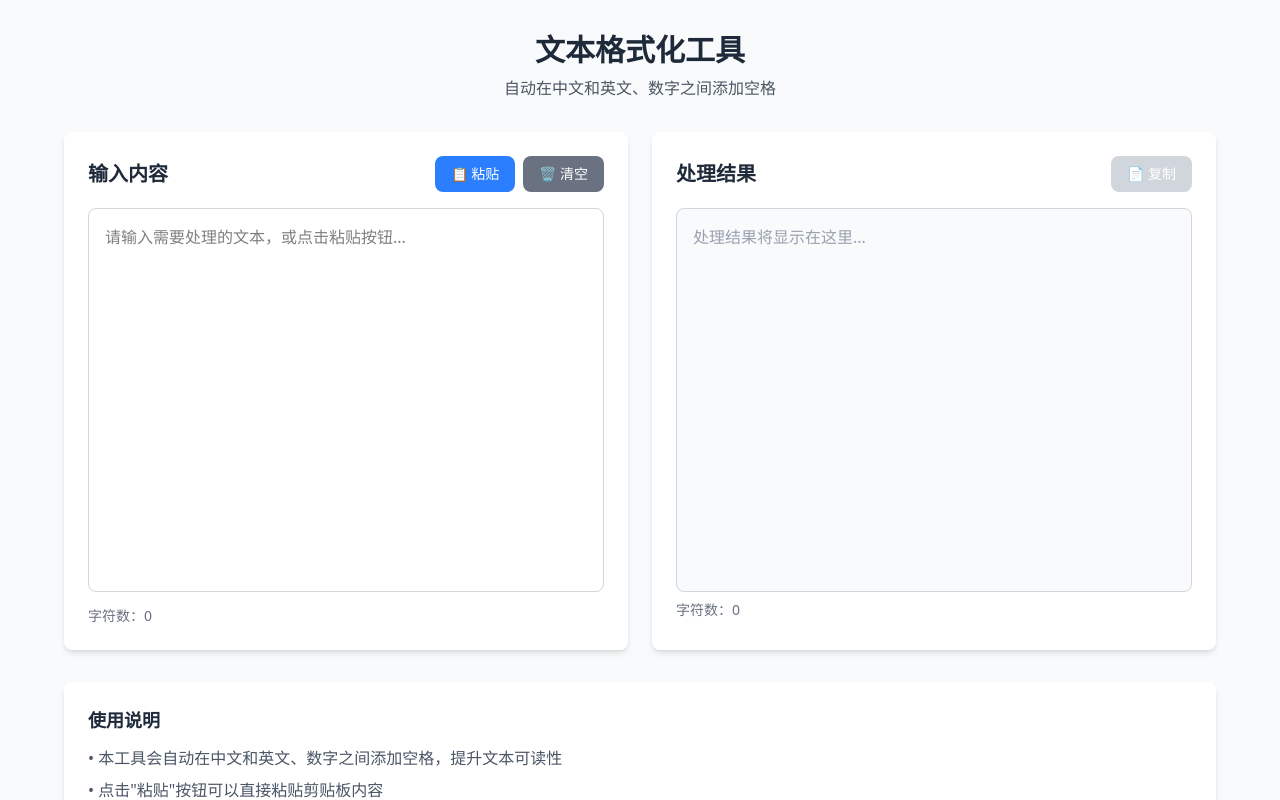
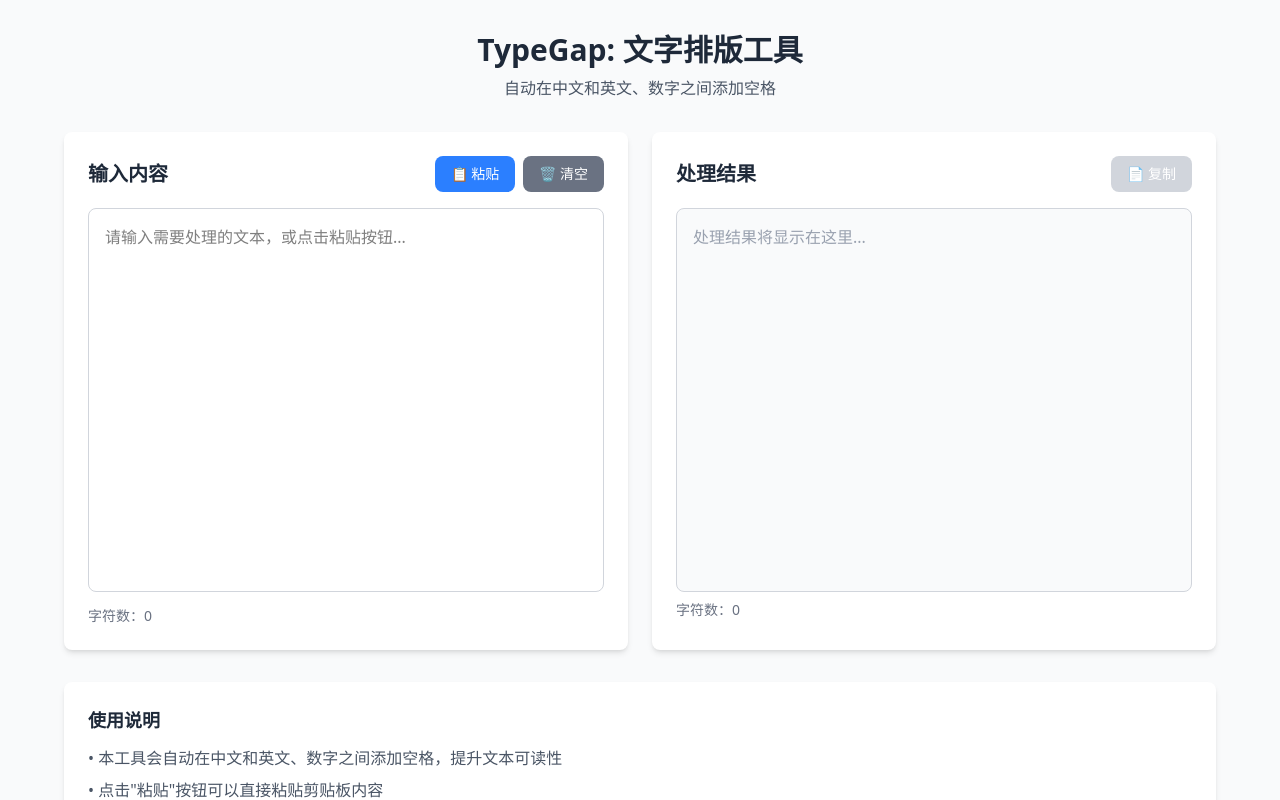
Before and after one commit to Arman19941113/type-gap, a Vue app: page / in a window 1280 px wide. Shown: the top 800 px of the page. Built offline with nearby package versions, Linux system fonts and the light colour scheme.

Commit message:
docs: update docs

```diff
--- a/index.html
+++ b/index.html
@@ -4,7 +4,7 @@
     <meta charset="UTF-8" />
     <link rel="icon" type="image/svg+xml" href="/logo.svg" />
     <meta name="viewport" content="width=device-width, initial-scale=1.0" />
-    <title>文本格式化工具 - 智能文字排版助手</title>
+    <title>TypeGap: 文字排版工具</title>
     <meta name="description" content="一款在线文本格式化工具，自动在中文、英文和数字之间添加空格，提升文本可读性。支持一键复制粘贴，是您的智能文字排版助手。" />
     <meta name="keywords" content="文本格式化, 文字排版, 自动加空格, 中英文混排, PWA" />
   </head>
--- a/package.json
+++ b/package.json
@@ -1,7 +1,7 @@
 {
-  "name": "demo-pwa",
+  "name": "type-gap",
+  "description": "一个能够自动在中文和英文、数字之间添加空格，优化排版的 PWA 工具。",
   "private": true,
-  "version": "0.0.0",
   "type": "module",
   "scripts": {
     "dev": "vite",
--- a/src/App.vue
+++ b/src/App.vue
@@ -64,7 +64,7 @@ const { handleScroll } = useScrollSync(inputTextArea, outputDiv)
     <div class="max-w-6xl mx-auto">
       <!-- 标题 -->
       <div class="text-center mb-8">
-        <h1 class="text-3xl font-bold text-gray-800 mb-2">文本格式化工具</h1>
+        <h1 class="text-3xl font-bold text-gray-800 mb-2">TypeGap: 文字排版工具</h1>
         <p class="text-gray-600">自动在中文和英文、数字之间添加空格</p>
       </div>
 
```
Also changed, not shown: 1 other file (tests, documents, lock files or other folders).
